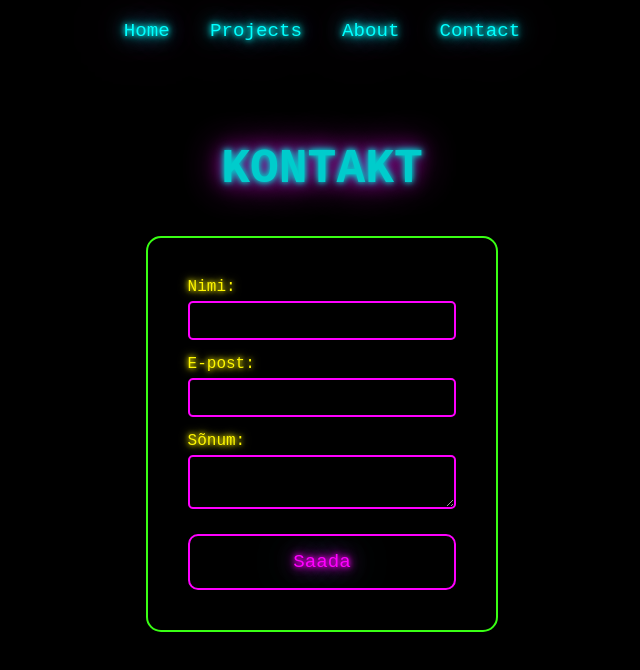
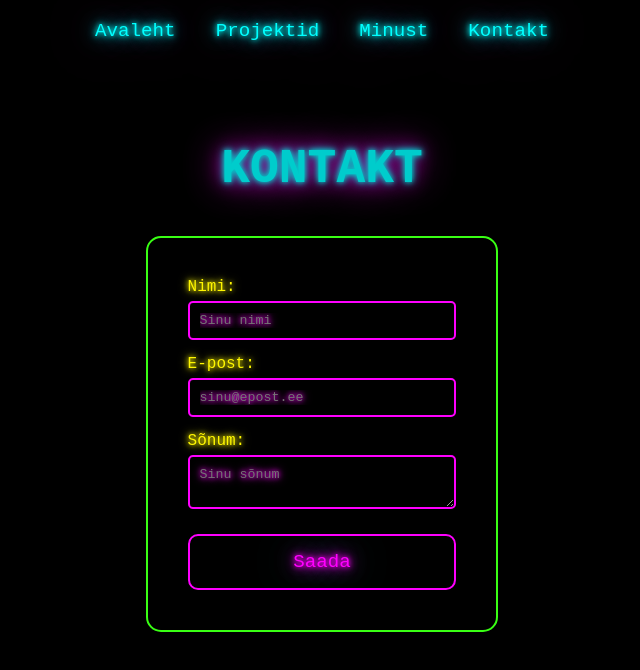
Before and after one commit to estlinEE/Portfolio, a plain HTML site: page contact.html in a window 1280 px wide. Shown: the whole page, without its empty margins (318-958 px from the left). Drawn offline with Linux system fonts and the light colour scheme.

Commit message:
Update contact.html

```diff
--- a/contact.html
+++ b/contact.html
@@ -1,32 +1,32 @@
 <!-- contact.html -->
 <!DOCTYPE html>
-<html lang="en">
+<html lang="et">
 <head>
     <meta charset="UTF-8">
     <meta name="viewport" content="width=device-width, initial-scale=1.0">
-    <title>Contact - Võimas Portfolio</title>
+    <title>Kontakt - Võimas Portfolio</title>
     <link rel="stylesheet" href="style.css">
 </head>
 <body>
     <canvas id="bgCanvas"></canvas>
     <div class="overlay">
         <nav class="nav-bar">
-            <a href="index.html" class="nav-link neon-hover">Home</a>
-            <a href="projects.html" class="nav-link neon-hover">Projects</a>
-            <a href="about.html" class="nav-link neon-hover">About</a>
-            <a href="contact.html" class="nav-link neon-hover">Contact</a>
+            <a href="index.html" class="nav-link neon-hover">Avaleht</a>
+            <a href="projects.html" class="nav-link neon-hover">Projektid</a>
+            <a href="about.html" class="nav-link neon-hover">Minust</a>
+            <a href="contact.html" class="nav-link neon-hover">Kontakt</a>
         </nav>
         <section class="contact-section">
             <h2 class="neon-title-small">KONTAKT</h2>
             <form class="contact-form">
                 <label class="neon-label">Nimi:
-                    <input type="text" class="neon-input">
+                    <input type="text" class="neon-input" placeholder="Sinu nimi">
                 </label>
                 <label class="neon-label">E-post:
-                    <input type="email" class="neon-input">
+                    <input type="email" class="neon-input" placeholder="sinu@epost.ee">
                 </label>
                 <label class="neon-label">Sõnum:
-                    <textarea class="neon-textarea"></textarea>
+                    <textarea class="neon-textarea" placeholder="Sinu sõnum"></textarea>
                 </label>
                 <button type="submit" class="neon-btn">Saada</button>
             </form>
```
